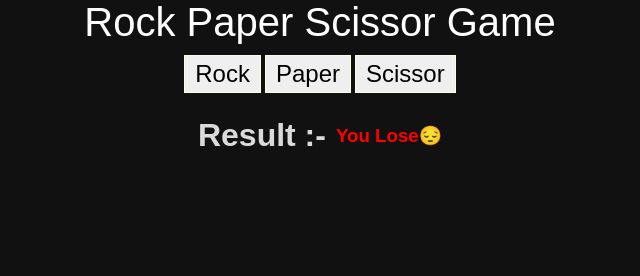
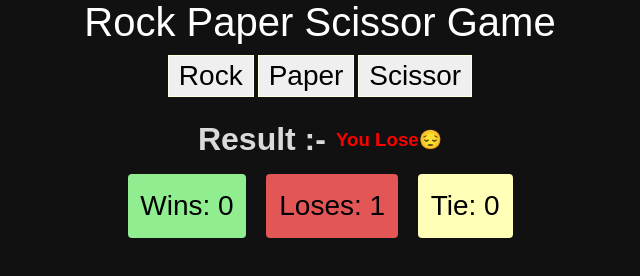
Before and after one commit to iamaakashks/Rock-Paper-Scissor, a plain HTML site: page Rock Paper Scissor Game/index.html in a window 1280 px wide. Both pictures are taken after a click on the button "Rock". Shown: the whole page, without its empty margins (320-960 px from the left). Drawn offline with Linux system fonts and the light colour scheme.

Commit message:
updated the score button

```diff
--- a/Rock Paper Scissor Game/index.html
+++ b/Rock Paper Scissor Game/index.html
@@ -17,6 +17,17 @@
       <h4>Result :-</h4>
       <h3>Result Value</h3>
     </div>
+    <div id="result-box">
+      <div id="wins">
+        Wins Score
+      </div>
+      <div id="loses">
+        Loses Score
+      </div>
+      <div id="tie">
+        Tie Score
+      </div>
+    </div>
     <script src="script.js"></script>
   </body>
 </html>
--- a/Rock Paper Scissor Game/script.js
+++ b/Rock Paper Scissor Game/script.js
@@ -2,17 +2,26 @@ let rock = document.querySelector("#rock");
 let paper = document.querySelector("#paper");
 let scissor = document.querySelector("#scissor");
 let result = document.querySelector("h3");
+let wins = document.querySelector("#wins")
+let loses = document.querySelector("#loses")
+let tie = document.querySelector("#tie")
+const score = {
+    wins: 0, loses: 0, tie:0
+};
 function choiceRock(){
     let randomNumber = Math.floor(Math.random()*3) + 1;
     if(randomNumber == 1){
         result.textContent = "Tie😕";
         result.style.color = "Yellow";
+        score.tie += 1;
     }else if(randomNumber == 2){
         result.textContent = "You Lose😔";
         result.style.color = "red";
+        score.loses += 1;
     }else if(randomNumber == 3){
         result.textContent = "You Win😍";
         result.style.color = "lightGreen";
+        score.wins += 1;
     }
 }
 function choicePaper(){
@@ -20,12 +29,15 @@ function choicePaper(){
     if(randomNumber == 1){
         result.textContent = "You Win😍";
         result.style.color = "lightGreen";
+        score.wins += 1;
     }else if(randomNumber == 2){
         result.textContent = "Tie😕";
         result.style.color = "Yellow";
+        score.tie += 1;
     }else if(randomNumber == 3){
         result.textContent = "You Lose😔";
         result.style.color = "red";
+        score.loses += 1;
     }
 }
 function choiceScissor(){
@@ -33,20 +45,32 @@ function choiceScissor(){
     if(randomNumber == 1){
         result.textContent = "You Lose😔";
         result.style.color = "red";
+        score.loses += 1;
     }else if(randomNumber == 2){
         result.textContent = "You Win😍";
         result.style.color = "lightGreen";
+        score.wins += 1;
     }else if(randomNumber == 3){
         result.textContent = "Tie😕";
         result.style.color = "Yellow";
+        score.tie += 1;
     }
 }
 rock.addEventListener("click", function(evt){
     choiceRock();
+    wins.innerText = `Wins: ${score.wins}`;
+    loses.innerText = `Loses: ${score.loses}`;
+    tie.innerText = `Tie: ${score.tie}`;
 })
 paper.addEventListener("click", function(evt){
     choicePaper();
+    wins.innerText = `Wins: ${score.wins}`;
+    loses.innerText = `Loses: ${score.loses}`;
+    tie.innerText = `Tie: ${score.tie}`;
 })
 scissor.addEventListener("click", function(evt){
     choiceScissor();
+    wins.innerText = `Wins: ${score.wins}`;
+    loses.innerText = `Loses: ${score.loses}`;
+    tie.innerText = `Tie: ${score.tie}`;
 })
--- a/Rock Paper Scissor Game/style.css
+++ b/Rock Paper Scissor Game/style.css
@@ -23,7 +23,7 @@ body{
     padding:4px 10px;
     border:1px solid lightyellow;
     cursor:pointer;
-    font-size:3vh;
+    font-size:3.5vh;
 }
 .container>button:active{
     background-color:#dadada;
@@ -43,3 +43,28 @@ h4, h3{
 h4{
     font-size:4vh;
 }
+#result-box{
+    padding-top:2vh;
+    display:flex;
+    flex-direction:row;
+    justify-content:center;
+    gap:20px;
+    color:#000;
+    font-size:3.5vh;
+    font-family:arial;
+}
+#wins{
+    background-color:lightGreen;
+    padding:2vh 1vw;
+    border-radius:4px;
+}
+#loses{
+    background-color: rgb(227, 86, 86);
+    padding:2vh 1vw;
+    border-radius:4px;
+}
+#tie{
+    background-color: rgb(255, 255, 183);
+    padding:2vh 1vw;
+    border-radius:4px;
+}
```
